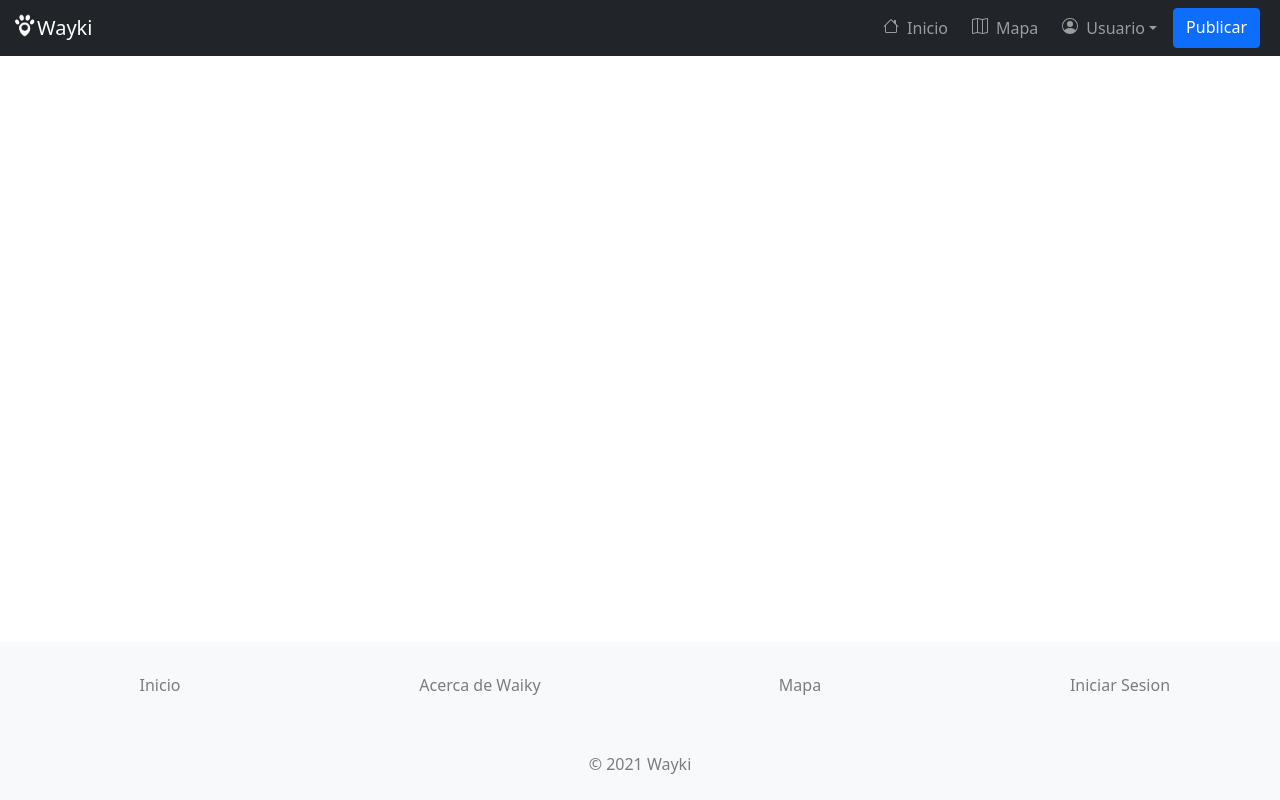
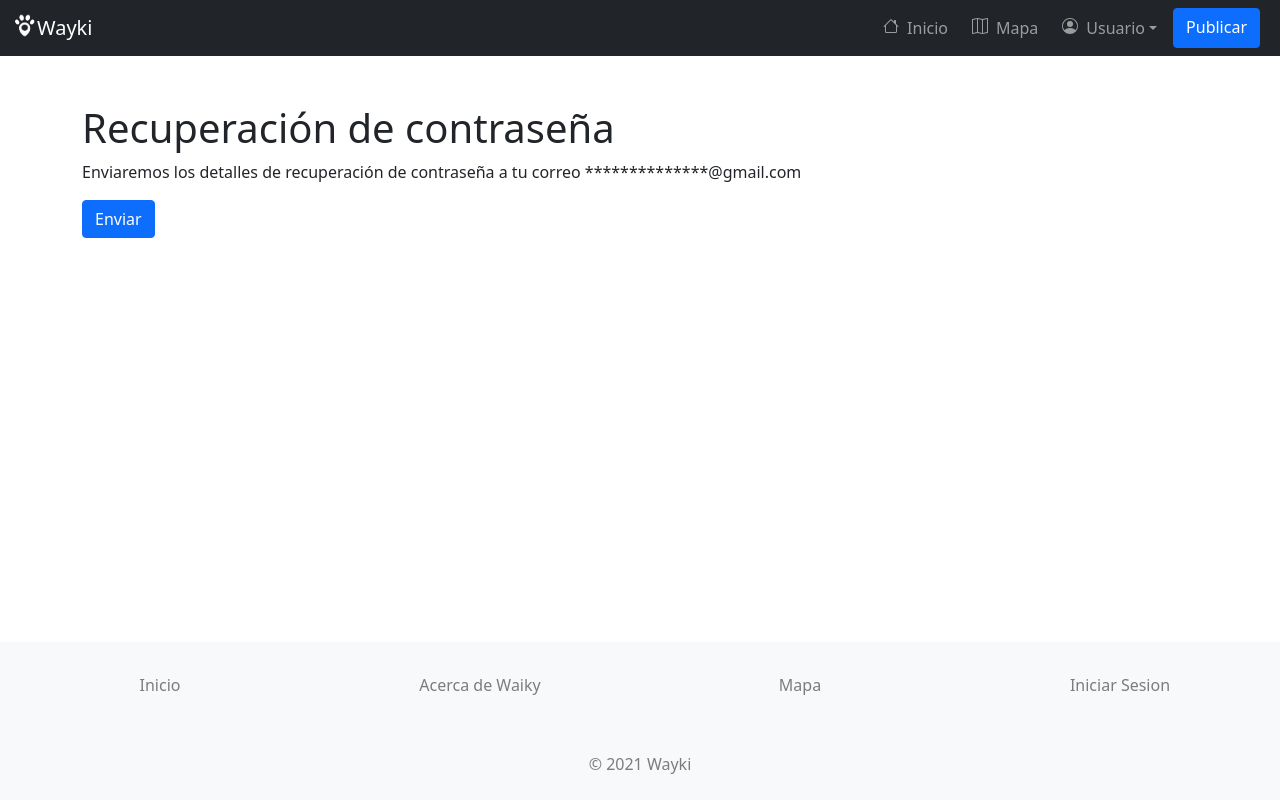
Before and after one commit to benjaminhonorio/waiky, a React (Create React App) app in the folder wayki-app/: page /password_recovery in a window 1280 px wide. Built offline with nearby package versions, Linux system fonts and the light colour scheme; the HTML template or start-up script is replaced by a standard one; what react-google-maps would draw is missing.

Commit message:
Add recovery and reset password pages

```diff
--- a/wayki-app/src/App.js
+++ b/wayki-app/src/App.js
@@ -7,6 +7,8 @@ import EditView from "./Pages/EditView";
 import Login from "./Pages/Login";
 import SignUp from "./Pages/SignUp";
 import MapView from "./Pages/MapView";
+import PasswordRecovery from "./Pages/PasswordRecovery";
+import PasswordReset from "./Pages/PasswordReset";
 
 function App() {
   return (
@@ -19,6 +21,8 @@ function App() {
         <Route path="/login" element={<Login />} />
         <Route path="/signup" element={<SignUp />} />
         <Route path="/map" element={<MapView />} />
+        <Route path="/password_recovery" element={<PasswordRecovery />} />
+        <Route path="/password_reset" element={<PasswordReset />} />
       </Routes>
       <AppFooter />
     </>
--- /dev/null
+++ b/wayki-app/src/Pages/PasswordRecovery.js
@@ -0,0 +1,19 @@
+import { useState } from "react";
+import { Container, Button, Form } from "react-bootstrap";
+export default function PasswordRecovery() {
+  const [correo, setCorreo] = useState("**************@gmail.com");
+  return (
+    <Container className="my-5">
+      <h1>Recuperación de contraseña</h1>
+      <p>
+        Enviaremos los detalles de recuperación de contraseña a tu correo{" "}
+        <span>{correo}</span>
+      </p>
+      <Form className="col-md-4">
+        <Button variant="primary" type="submit">
+          Enviar
+        </Button>
+      </Form>
+    </Container>
+  );
+}
--- /dev/null
+++ b/wayki-app/src/Pages/PasswordReset.js
@@ -0,0 +1,23 @@
+import React from "react";
+import { Container, Form, Button } from "react-bootstrap";
+
+export default function PasswordReset() {
+  return (
+    <Container className="my-5">
+      <h1>Ingresa tu nueva contraseña</h1>
+      <Form className="col-md-4 ">
+        <Form.Group className="mb-3" controlId="formBasicEmail">
+          <Form.Control type="password" placeholder="" />
+        </Form.Group>
+
+        <Form.Group className="mb-3" controlId="formBasicPassword">
+          <Form.Label>Confirma escribiendola nuevamente</Form.Label>
+          <Form.Control type="password" placeholder="" />
+        </Form.Group>
+        <Button variant="primary" type="submit">
+          Guardar
+        </Button>
+      </Form>
+    </Container>
+  );
+}
```
